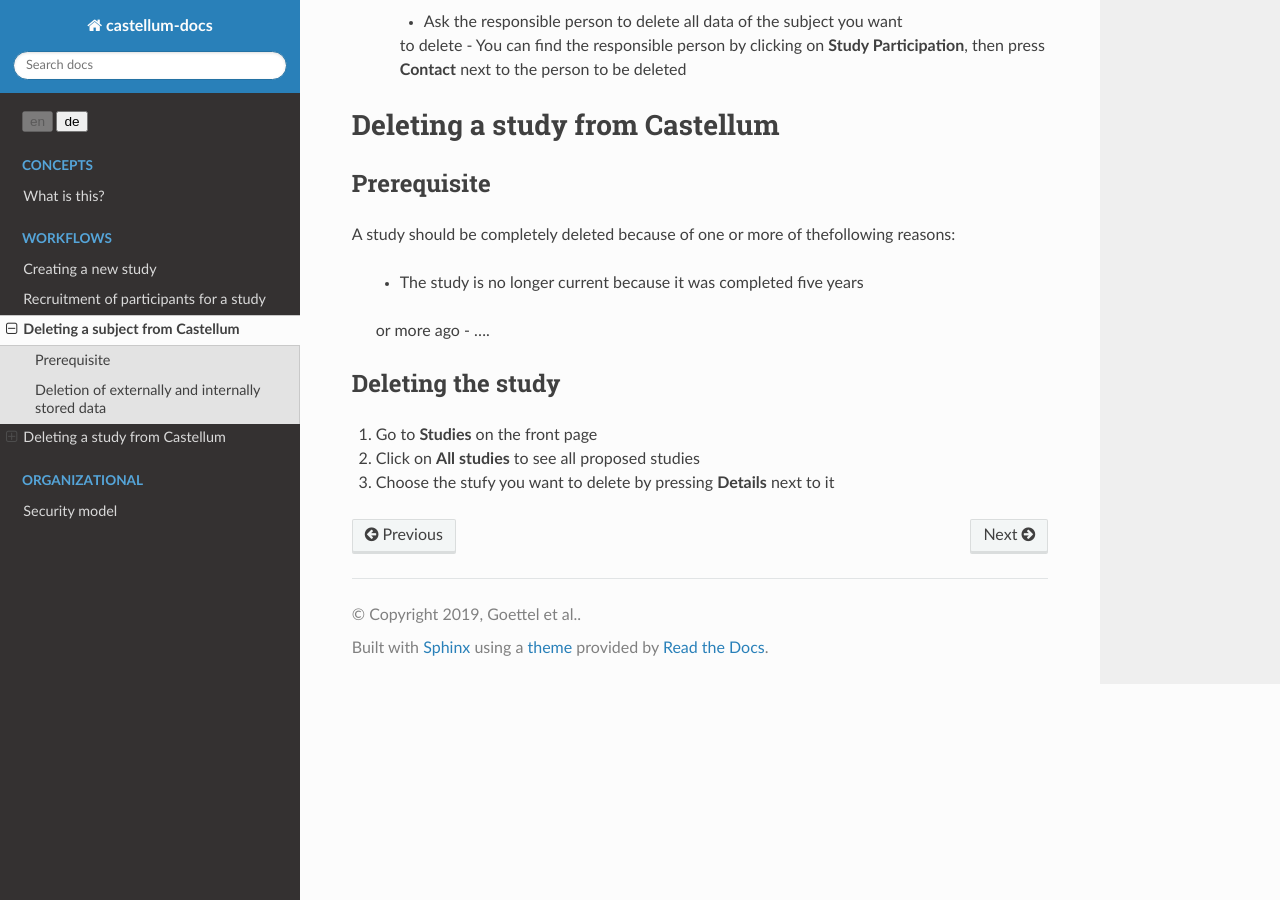
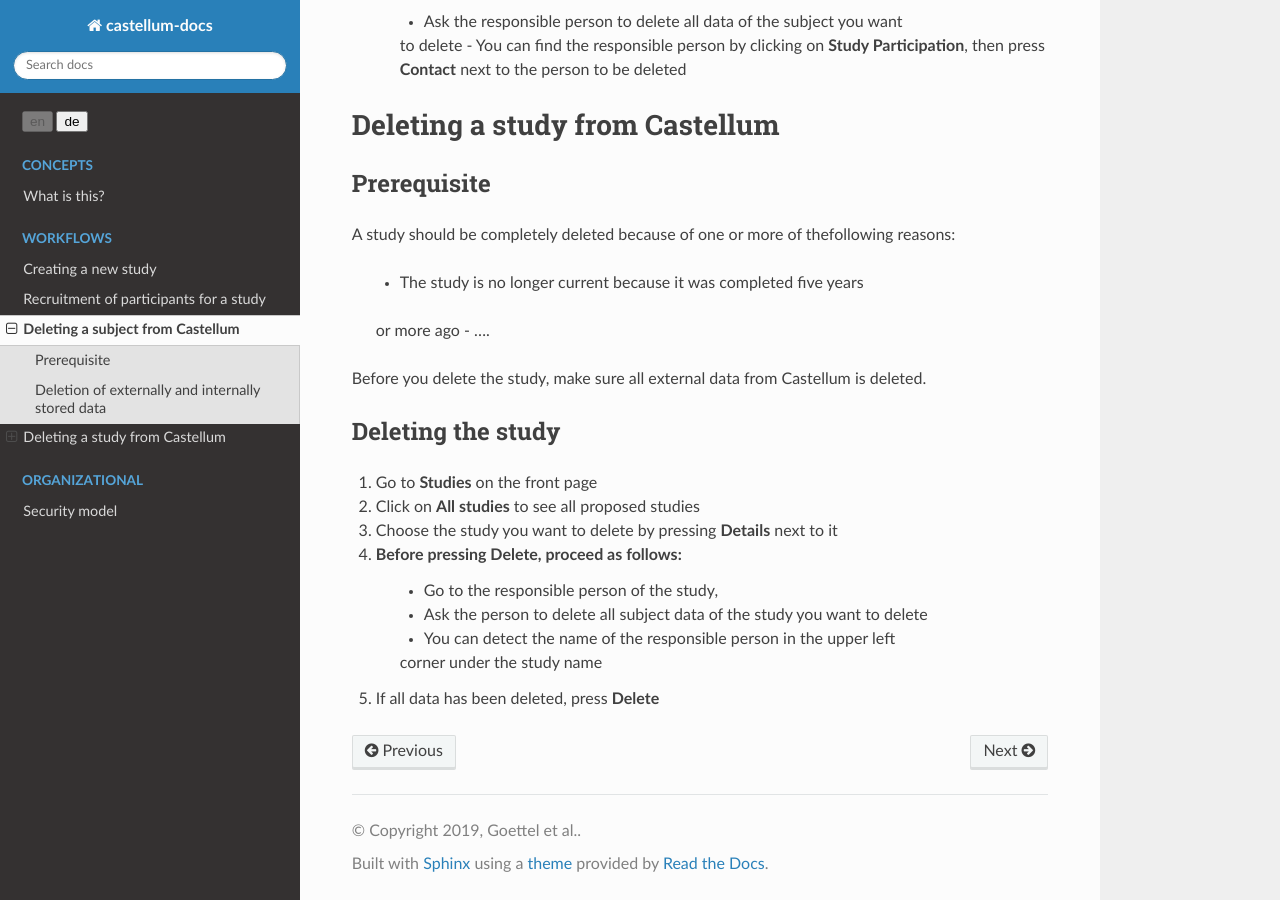
Before and after one commit to DouglasNeuroInformatics/castellum, a Sphinx documentation site: the page built from source/workflows/deleting.rst, in a window 1280 px wide and 900 px high, scrolled down 898 px. Built offline with Sphinx 7.4.7 and the Read the Docs theme 2.0.0, drawn with Linux system fonts in a browser that asks for light colours.

Commit message:
Update deleting.rst

```diff
--- a/source/workflows/deleting.rst
+++ b/source/workflows/deleting.rst
@@ -51,9 +51,17 @@ reasons:
     - The study is no longer current because it was completed five years
     or more ago
     - ....
+Before you delete the study, make sure all external data from Castellum is
+deleted.
 
 Deleting the study
 -------------------
 1. Go to **Studies** on the front page
 2. Click on **All studies** to see all proposed studies
-3. Choose the stufy you want to delete by pressing **Details** next to it
+3. Choose the study you want to delete by pressing **Details** next to it
+4. Before pressing **Delete**, proceed as follows:
+    - Go to the responsible person of the study,
+    - Ask the person to delete all subject data of the study you want to delete
+    - You can detect the name of the responsible person in the upper left
+    corner under the study name
+5. If all data has been deleted, press **Delete**
```
